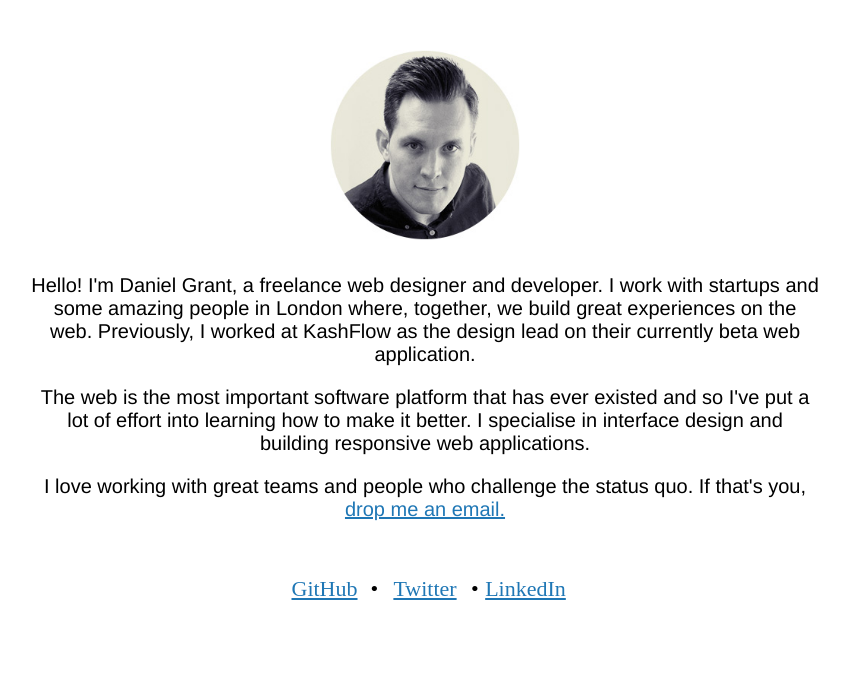
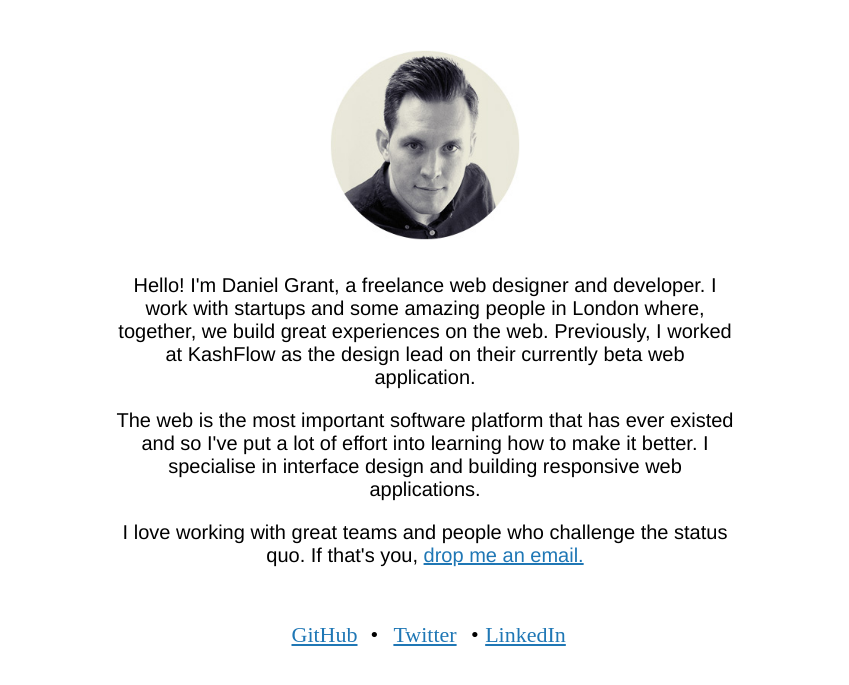
Before and after one commit to djgrant/djgrant.github.io, a Jekyll site: the page built from index.html, in a window 1280 px wide. Shown: the top 685 px of the page, without its empty margins (215-1064 px from the left). Built offline with Jekyll 4.4.1, drawn with Linux system fonts in a browser that asks for light colours; Markdown is read by kramdown in place of the engine named in the settings.

Commit message:
Update common.css

```diff
--- a/css/common.css
+++ b/css/common.css
@@ -664,7 +664,7 @@ html {
 
 /* line 7, /Users/daniel/.dropbox-two/Dropbox/Sites/danielgrant.im/sass/views/_main.sass */
 .container {
-  max-width: 790px;
+  max-width: 620px;
   margin: 0 auto;
   padding: 20px;
 }
```
